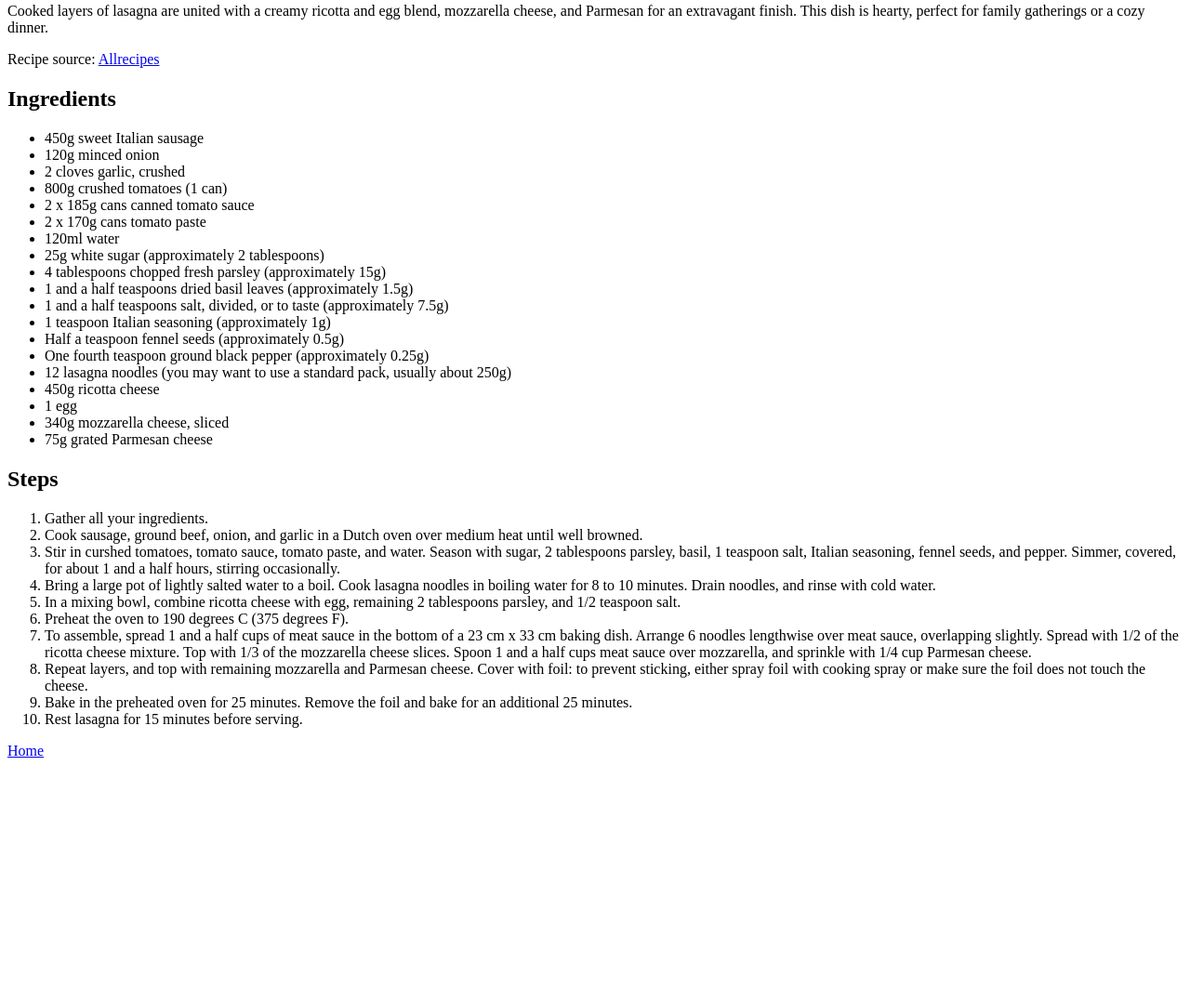
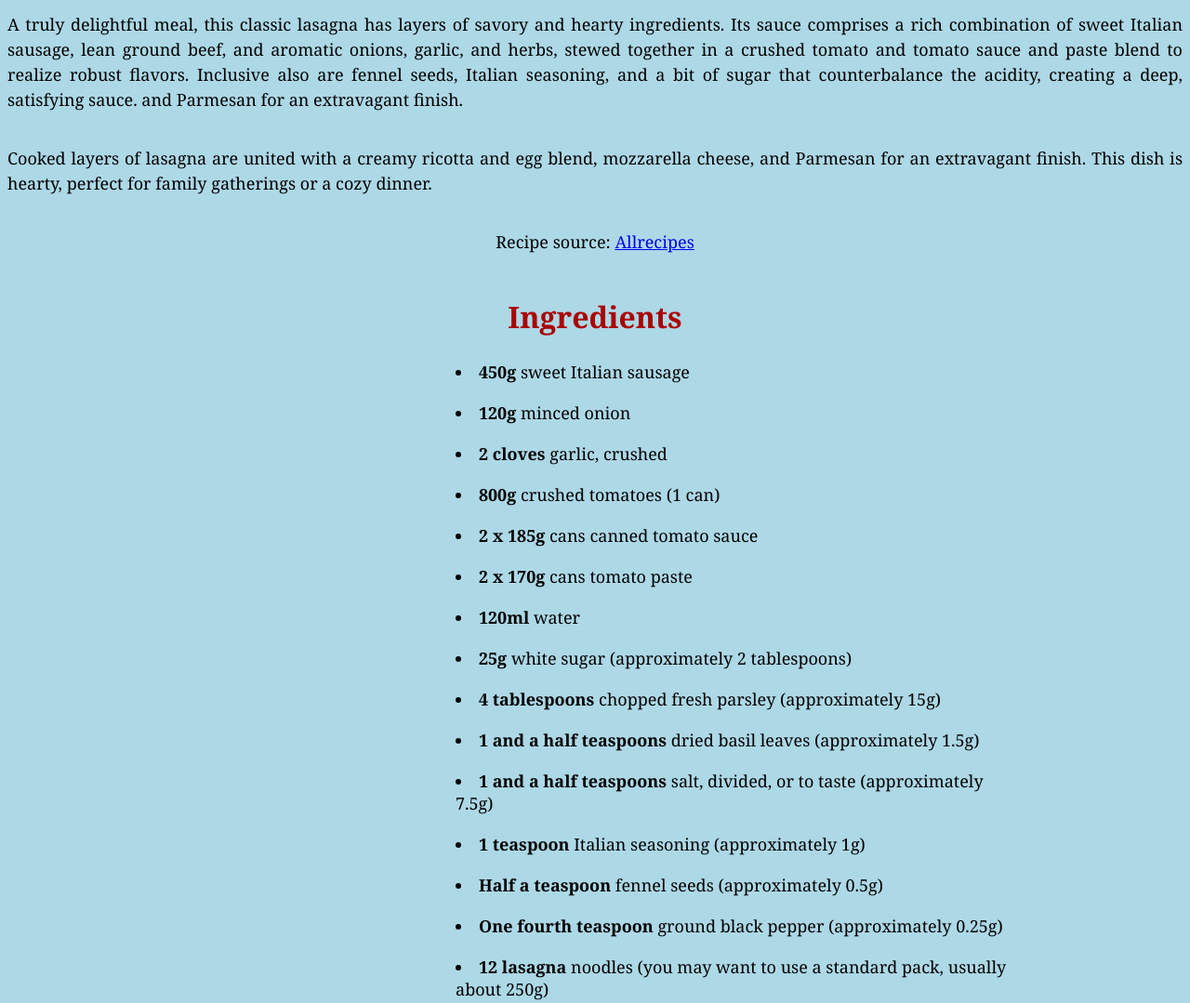
Before and after one commit to EliasXyl/odin-recipes, a plain HTML site: page recipes/lasagna.html in a window 1280 px wide. Shown: the part 503-1582 px from the top of the page at 93% size. Before the commit the page ends 1328 px from the top, so only its background shows below. Drawn offline with Linux system fonts and the light colour scheme.

Commit message:
Add basic styling to individual recipe pages

```diff
--- a/index.css
+++ b/index.css
@@ -8,7 +8,7 @@ h1 {
 body {
 
     background-color: lightblue;
-    font-family: 'Times New Roman', Times, serif;
+    font-family:  Georgia, 'Times New Roman', Times, serif;
 
 }
 
--- a/recipes/lasagna.css
+++ b/recipes/lasagna.css
@@ -0,0 +1,51 @@
+
+body {
+    font-family: Georgia, 'Times New Roman', Times, serif;
+    background-color: lightblue;
+    display: grid;
+    place-items: center; /* Centers both horizontally and vertically */
+    text-align: justify; /* Fully justifies all text */
+}
+
+p {
+    font-size: 18px;
+    line-height: 1.5; /* Improves readability */
+}
+
+li {
+    font-size: 18px; /* Improves readability */
+    margin-bottom: 20px; /* Adds space at the bottom of each element of the lists to improve readability */
+}
+
+/* Centers unordered and ordered lists */
+ul {
+    list-style-position: inside; /* Makes sure list items stay inside the container */
+    margin: 0 auto; /* Center the lists horizontally */
+    padding-left: 300px; /* Keeps indentation for items */
+    max-width: 600px; /* Optionally limit width for better readability */
+    text-align: left; /* Ensures list items are left-aligned */
+}
+
+ol {
+    list-style-position: inside; /* Makes sure list items stay inside the container */
+    margin: 0 auto; /* Center the lists horizontally */
+    padding-left: 20px; /* Keeps indentation for items */
+    max-width: 600px; /* Optionally limit width for better readability */
+    text-align: left; /* Ensures list items are left-aligned */
+}
+
+h1, h2, h3 {
+    color: rgb(170, 0, 0);
+}
+
+h1 {
+    font-size: 40px;
+}
+
+h2 {
+    font-size: 32px;
+}
+
+h3 {
+    font-size: 26px;
+}
--- a/recipes/lasagna.html
+++ b/recipes/lasagna.html
@@ -17,25 +17,25 @@
 
         <h2>Ingredients</h2>
         <ul>
-            <li>450g sweet Italian sausage</li>
-            <li>120g minced onion</li>
-            <li>2 cloves garlic, crushed</li>
-            <li>800g crushed tomatoes (1 can)</li>
-            <li>2 x 185g cans canned tomato sauce</li>
-            <li>2 x 170g cans tomato paste</li>
-            <li>120ml water</li>
-            <li>25g white sugar (approximately 2 tablespoons)</li>
-            <li>4 tablespoons chopped fresh parsley (approximately 15g)</li>
-            <li>1 and a half teaspoons dried basil leaves (approximately 1.5g)</li>
-            <li>1 and a half teaspoons salt, divided, or to taste (approximately 7.5g)</li>
-            <li>1 teaspoon Italian seasoning (approximately 1g)</li>
-            <li>Half a teaspoon fennel seeds (approximately 0.5g)</li>
-            <li>One fourth teaspoon ground black pepper (approximately 0.25g)</li>
-            <li>12 lasagna noodles (you may want to use a standard pack, usually about 250g)</li>
-            <li>450g ricotta cheese</li>
-            <li>1 egg</li>
-            <li>340g mozzarella cheese, sliced</li>
-            <li>75g grated Parmesan cheese</li>
+            <li><strong>450g</strong> sweet Italian sausage</li>
+            <li><strong>120g</strong> minced onion</li>
+            <li><strong>2 cloves</strong> garlic, crushed</li>
+            <li><strong>800g</strong> crushed tomatoes (1 can)</li>
+            <li><strong>2 x 185g</strong> cans canned tomato sauce</li>
+            <li><strong>2 x 170g</strong> cans tomato paste</li>
+            <li><strong>120ml</strong> water</li>
+            <li><strong>25g</strong> white sugar (approximately 2 tablespoons)</li>
+            <li><strong>4 tablespoons</strong> chopped fresh parsley (approximately 15g)</li>
+            <li><strong>1 and a half teaspoons</strong> dried basil leaves (approximately 1.5g)</li>
+            <li><strong>1 and a half teaspoons</strong> salt, divided, or to taste (approximately 7.5g)</li>
+            <li><strong>1 teaspoon</strong> Italian seasoning (approximately 1g)</li>
+            <li><strong>Half a teaspoon</strong> fennel seeds (approximately 0.5g)</li>
+            <li><strong>One fourth teaspoon</strong> ground black pepper (approximately 0.25g)</li>
+            <li><strong>12 lasagna</strong> noodles (you may want to use a standard pack, usually about 250g)</li>
+            <li><strong>450g ricotta cheese</strong></li>
+            <li><strong>1</strong> egg</li>
+            <li><strong>340g</strong> mozzarella cheese, sliced</li>
+            <li><strong>75g</strong> grated Parmesan cheese</li>
         </ul>
 
         <h2>Steps</h2>
--- a/recipes/pastitsio.css
+++ b/recipes/pastitsio.css
@@ -0,0 +1,44 @@
+
+body {
+    font-family: Georgia, 'Times New Roman', Times, serif;
+    background-color: lightblue;
+    display: grid;
+    place-items: center; /* Centers both horizontally and vertically */
+    text-align: justify; /* Fully justifies all text */
+}
+
+p {
+    font-size: 18px;
+    line-height: 1.5; /* Improves readability */
+}
+
+li {
+    font-size: 18px; /* Improves readability */
+    margin-bottom: 20px; /* Adds space at the bottom of each element of the lists to improve readability */
+}
+
+/* Centers unordered and ordered lists */
+ul, ol {
+    list-style-position: inside; /* Makes sure list items stay inside the container */
+    margin: 0 auto; /* Center the lists horizontally */
+    padding-left: 20px; /* Keeps indentation for items */
+    max-width: 600px; /* Optionally limit width for better readability */
+    text-align: left; /* Ensures list items are left-aligned */
+}
+
+h1, h2, h3 {
+
+    color: rgb(170, 0, 0);
+}
+
+h1 {
+    font-size: 40px;
+}
+
+h2 {
+    font-size: 32px;
+}
+
+h3 {
+    font-size: 26px;
+}
--- a/recipes/schnitzel.css
+++ b/recipes/schnitzel.css
@@ -0,0 +1,43 @@
+
+body {
+    font-family: Georgia, 'Times New Roman', Times, serif;
+    background-color: lightblue;
+    display: grid;
+    place-items: center; /* Centers both horizontally and vertically */
+    text-align: justify; /* Fully justifies all text */
+}
+
+p {
+    font-size: 18px;
+    line-height: 1.5; /* Improves readability */
+}
+
+li {
+    font-size: 18px; /* Improves readability */
+    margin-bottom: 20px; /* Adds space at the bottom of each element of the lists to improve readability */
+}
+
+/* Centers unordered and ordered lists */
+ul, ol {
+    list-style-position: inside; /* Makes sure list items stay inside the container */
+    margin: 0 auto; /* Center the lists horizontally */
+    padding-left: 20px; /* Keeps indentation for items */
+    max-width: 600px; /* Optionally limit width for better readability */
+    text-align: left; /* Ensures list items are left-aligned */
+}
+
+h1, h2, h3 {
+    color: rgb(170, 0, 0);
+}
+
+h1 {
+    font-size: 40px;
+}
+
+h2 {
+    font-size: 32px;
+}
+
+h3 {
+    font-size: 26px;
+}
```
Also changed, not shown: recipes/schnitzel.html (+6 -6 lines).
